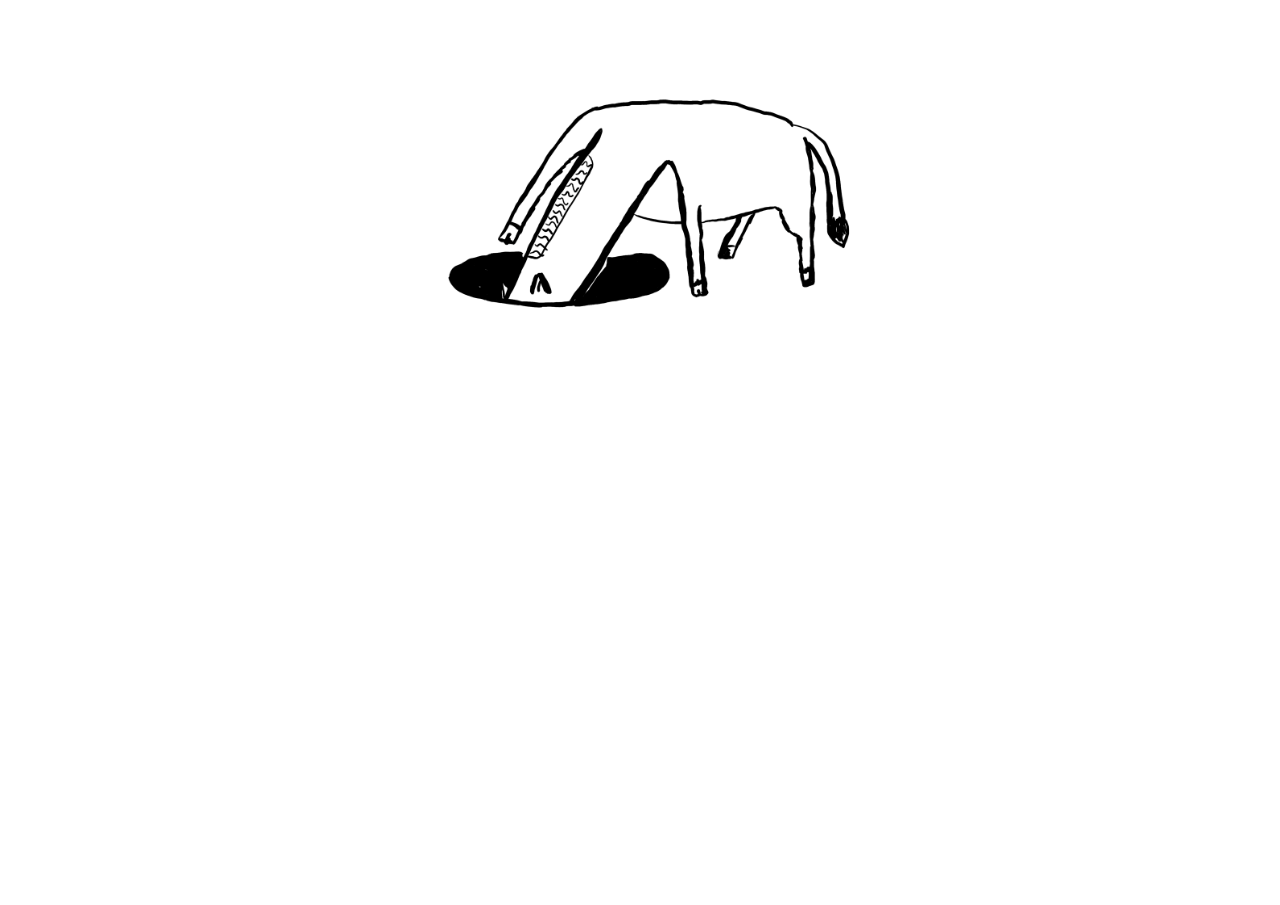
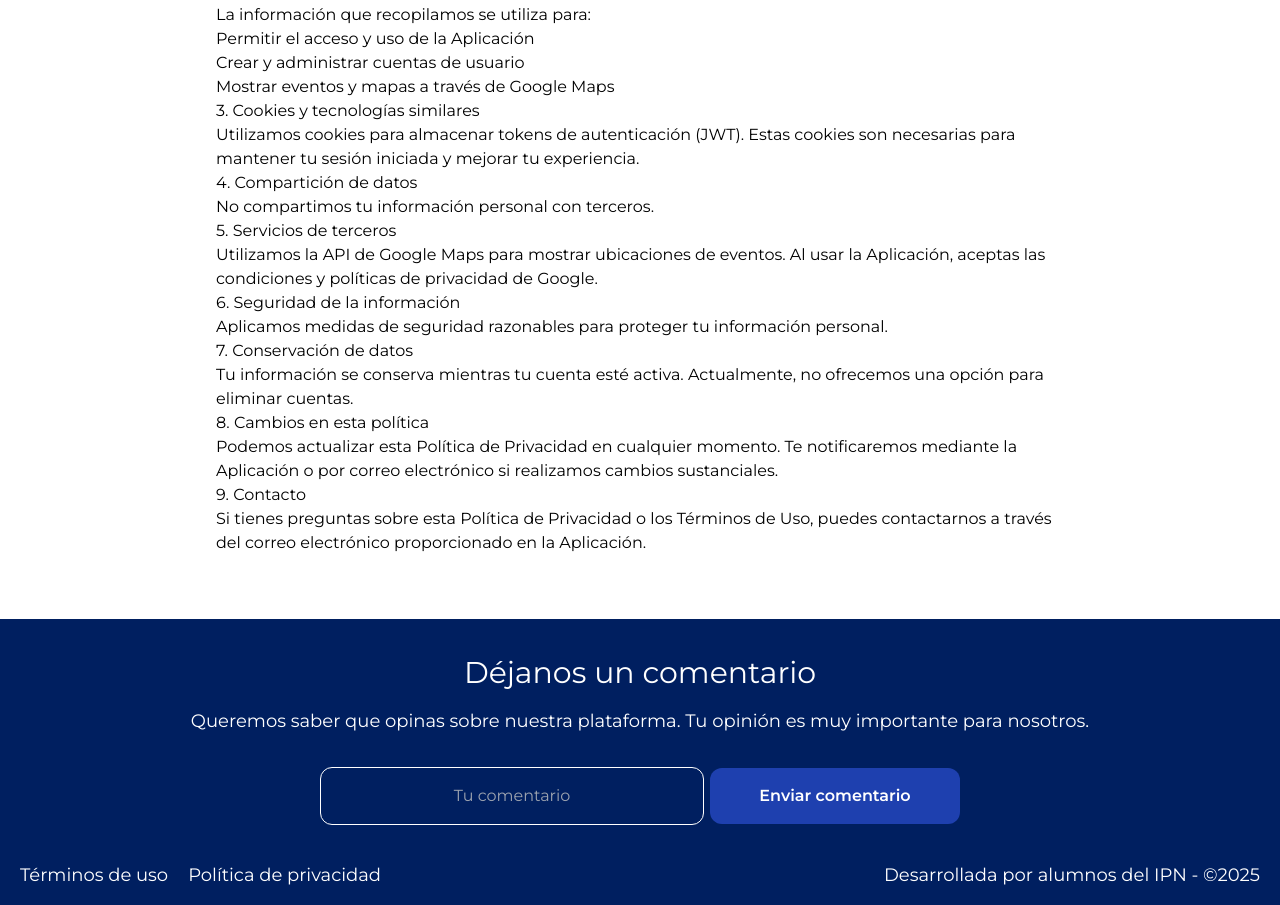
Before and after one commit to mapper895/Prototipo-tesis, a React (Vite) app in the folder frontend/: page /legal/politica-de-privacidad in a window 1280 px wide. Shown: the part 341-1246 px from the top of the page. Before the commit the page ends 800 px from the top, so only its background shows below. Built offline with nearby package versions, Linux system fonts and the light colour scheme; no server answers.

Commit message:
Correccion de errores/sugerencias del usuario

```diff
--- a/frontend/src/App.jsx
+++ b/frontend/src/App.jsx
@@ -19,6 +19,7 @@ import SearchResultsPage from "./pages/SearchResultsPage";
 import MyReservationsPage from "./pages/MyReservationsPage";
 import OnboardingForm from "./pages/OnboardingForm";
 import FeedbackPopup from "./components/FeedbackPopup";
+import LegalPage from "./pages/LegalPage";
 
 function App() {
   const { user, isCheckingAuth, authCheck } = useAuthStore();
@@ -102,6 +103,7 @@ function App() {
         <Route path="/events/category/:category" element={<CategoryPage />} />
         <Route path="/top-10-cdmx" element={<PopularPage />} />
         <Route path="/search-results" element={<SearchResultsPage />} />
+        <Route path="/legal/:type" element={<LegalPage />} />
 
         <Route path="/*" element={<NotFoundPage />} />
       </Routes>
--- a/frontend/src/components/EventFormComponent.jsx
+++ b/frontend/src/components/EventFormComponent.jsx
@@ -180,10 +180,15 @@ const EventFormComponent = ({
       const imageUrl = await uploadImageToCloudinary(file); // Obtienes la URL pública de Cloudinary
 
       // Ahora actualizamos el estado de Zustand con la URL de la imagen
-      setEventData({ imageUrl: imageUrl });
+      setEventData((prev) => ({ ...prev, imageUrl }));
     } catch (error) {
       console.error("Error al cargar la imagen", error);
     }
+  };
+
+  // Funcion para quitar la imagen del estado
+  const handleRemoveImage = () => {
+    setEventData({ ...eventData, imageUrl: "" });
   };
 
   return (
@@ -508,6 +513,13 @@ const EventFormComponent = ({
               alt="Vista previa de la imagen"
               className="w-32 h-32 object-cover"
             />
+            <button
+              type="button"
+              className="text-red-500 mt-2"
+              onClick={handleRemoveImage}
+            >
+              Quitar imagen
+            </button>
           </div>
         )}
       </div>
--- a/frontend/src/components/Footer.jsx
+++ b/frontend/src/components/Footer.jsx
@@ -1,3 +1,4 @@
+import { Link } from "react-router-dom";
 import { useFeedbackStore } from "../store/feedbackStore";
 
 const Footer = () => {
@@ -85,12 +86,18 @@ const Footer = () => {
       </div>
       <div className="w-full flex items-center justify-between md:flex-row flex-col gap-5 md:gap-0 text-center">
         <ul className="flex gap-5 ml-5 text-white list-none md:flex-row flex-col">
-          <li className="md:text-lg text-sm cursor-pointer hover:underline">
+          <Link
+            to={"/legal/terminos-de-uso"}
+            className="md:text-lg text-sm cursor-pointer hover:underline"
+          >
             Términos de uso
-          </li>
-          <li className="md:text-lg text-sm cursor-pointer hover:underline">
+          </Link>
+          <Link
+            to={"/legal/politica-de-privacidad"}
+            className="md:text-lg text-sm cursor-pointer hover:underline"
+          >
             Política de privacidad
-          </li>
+          </Link>
         </ul>
         <p className="mr-5 md:text-lg text-sm text-white">
           Desarrollada por alumnos del IPN - &copy;{new Date().getFullYear()}
--- a/frontend/src/components/Navbar.jsx
+++ b/frontend/src/components/Navbar.jsx
@@ -171,7 +171,7 @@ const Navbar = () => {
         </div>
         {/* Parte derecha del nav */}
         {!user ? (
-          <Link to={"/signup"}>
+          <Link to={"/login"}>
             <CircleUserRound className="size-8" />{" "}
           </Link>
         ) : (
--- a/frontend/src/components/SmallNavbar.jsx
+++ b/frontend/src/components/SmallNavbar.jsx
@@ -60,7 +60,7 @@ const SmallNavbar = () => {
             </div>
           )}
           {!user ? (
-            <Link to={"/signup"}>
+            <Link to={"/login"}>
               <CircleUserRound className="size-8" />
             </Link>
           ) : (
--- a/frontend/src/pages/EventForm.jsx
+++ b/frontend/src/pages/EventForm.jsx
@@ -3,7 +3,6 @@ import { useEffect, useState } from "react";
 import { useEventStore } from "../store/eventStore";
 import { useNavigate, useParams } from "react-router-dom";
 import { useAuthStore } from "../store/authUser";
-import { useMapsStore } from "../store/mapsStore";
 import toast from "react-hot-toast";
 import EventFormComponent from "../components/EventFormComponent";
 import { Loader } from "lucide-react";
@@ -12,7 +11,6 @@ import SmallNavbar from "../components/SmallNavbar";
 const EventPage = () => {
   const { user } = useAuthStore();
   const { eventId } = useParams();
-  const { getApiKey, apiKey } = useMapsStore();
 
   const [eventData, setEventData] = useState({
     title: "",
@@ -61,15 +59,12 @@ const EventPage = () => {
 
   // Cuando el componente se monte, obtenemos las categorías y los datos del evento (si estamos editando)
   useEffect(() => {
-    if (!apiKey) {
-      getApiKey();
-    }
     getCategories();
     if (eventId) {
       getEventById(eventId); // Llamamos para obtener el evento si estamos en edición
     }
     setIsLoading(false);
-  }, [apiKey, getApiKey, getCategories, getEventById, eventId]);
+  }, [getCategories, getEventById, eventId]);
 
   // Si estamos editando, cargamos los datos del evento en el estado
   useEffect(() => {
@@ -117,7 +112,7 @@ const EventPage = () => {
     }
   };
 
-  if (isLoading || !apiKey) {
+  if (isLoading) {
     return (
       <div className="h-screen fixed top-0 right-0 z-99 ">
         <div className="flex justify-center items-center bg-white h-full">
@@ -146,7 +141,6 @@ const EventPage = () => {
             isCreatingEvent={isCreatingEvent}
             isUpdatingEvent={isUpdatingEvent}
             eventId={eventId}
-            apiKey={apiKey}
           />
         </div>
       </div>
--- /dev/null
+++ b/frontend/src/pages/LegalPage.jsx
@@ -0,0 +1,116 @@
+import { useLocation } from "react-router-dom";
+import Navbar from "../components/Navbar";
+import Footer from "../components/Footer";
+import SmallNavbar from "../components/SmallNavbar";
+import { useState } from "react";
+import { useEffect } from "react";
+
+const termsContent = `TÉRMINOS Y CONDICIONES DE USO
+Fecha de entrada en vigor: 28 de junio de 2025
+
+Gracias por utilizar nuestro servicio en https://tesis-app-7sij.onrender.com/ (en adelante, "la Aplicación"). Al acceder o utilizar la Aplicación, aceptas estos Términos y Condiciones de Uso. Si no estás de acuerdo con estos términos, por favor no utilices la Aplicación.
+
+1. Descripción del servicio
+La Aplicación es un gestor de eventos dirigido a personas en la Ciudad de México. Permite visualizar eventos, crear nuevos eventos y acceder a ubicaciones mediante Google Maps.
+
+2. Registro de usuarios
+El registro no es obligatorio para navegar por la Aplicación, pero algunas funcionalidades pueden requerir que proporciones un correo electrónico, nombre de usuario y contraseña.
+
+3. Contenido generado por usuarios
+Los usuarios pueden crear eventos. Eres responsable del contenido que publiques y debes asegurarte de que cumple con todas las leyes aplicables.
+
+4. Uso aceptable
+Te comprometes a no utilizar la Aplicación para fines ilegales o no autorizados, incluyendo la publicación de contenido ofensivo, difamatorio o engañoso.
+
+5. Propiedad intelectual
+Todos los derechos sobre la Aplicación y su contenido (excepto el generado por usuarios) pertenecen a los desarrolladores de la Aplicación.
+
+6. Terminación
+Nos reservamos el derecho de suspender o eliminar cuentas que violen estos Términos sin previo aviso.
+
+7. Modificaciones
+Podemos actualizar estos Términos en cualquier momento. Las modificaciones entrarán en vigor desde su publicación en la Aplicación.`;
+const privacyContent = `POLÍTICA DE PRIVACIDAD
+
+Fecha de entrada en vigor: 28 de junio de 2025
+
+Esta Política de Privacidad explica cómo recopilamos, usamos y protegemos tu información cuando usas nuestra Aplicación.
+
+1. Información que recopilamos
+Podemos recopilar la siguiente información personal:
+
+Correo electrónico
+
+Nombre de usuario
+
+Contraseña (almacenada de forma segura)
+
+2. Uso de la información
+La información que recopilamos se utiliza para:
+
+Permitir el acceso y uso de la Aplicación
+
+Crear y administrar cuentas de usuario
+
+Mostrar eventos y mapas a través de Google Maps
+
+3. Cookies y tecnologías similares
+Utilizamos cookies para almacenar tokens de autenticación (JWT). Estas cookies son necesarias para mantener tu sesión iniciada y mejorar tu experiencia.
+
+4. Compartición de datos
+No compartimos tu información personal con terceros.
+
+5. Servicios de terceros
+Utilizamos la API de Google Maps para mostrar ubicaciones de eventos. Al usar la Aplicación, aceptas las condiciones y políticas de privacidad de Google.
+
+6. Seguridad de la información
+Aplicamos medidas de seguridad razonables para proteger tu información personal.
+
+7. Conservación de datos
+Tu información se conserva mientras tu cuenta esté activa. Actualmente, no ofrecemos una opción para eliminar cuentas.
+
+8. Cambios en esta política
+Podemos actualizar esta Política de Privacidad en cualquier momento. Te notificaremos mediante la Aplicación o por correo electrónico si realizamos cambios sustanciales.
+
+9. Contacto
+Si tienes preguntas sobre esta Política de Privacidad o los Términos de Uso, puedes contactarnos a través del correo electrónico proporcionado en la Aplicación.
+
+`;
+
+const LegalPage = () => {
+  const location = useLocation();
+  const path = location.pathname;
+  const [isMobile, setIsMobile] = useState(false);
+
+  const content = path.includes("terminos-de-uso")
+    ? termsContent
+    : privacyContent;
+
+  // Detectar el tamaño de la pantalla
+  const checkScreenSize = () => {
+    setIsMobile(window.innerWidth <= 1280); // Consideramos 768px o menos como pantallas pequeñas
+  };
+
+  useEffect(() => {
+    checkScreenSize();
+    window.addEventListener("resize", checkScreenSize); // Escuchar cambios de tamaño
+
+    return () => window.removeEventListener("resize", checkScreenSize); // Limpiar el evento
+  }, []);
+
+  return (
+    <>
+      {isMobile ? <SmallNavbar /> : <Navbar />}
+      <div className="max-w-4xl mx-auto p-6 sm:mt-20 mt-10">
+        <article className="prose prose-lg">
+          {content.split("\n").map((line, index) => (
+            <p key={index}>{line}</p>
+          ))}
+        </article>
+      </div>
+      <Footer />
+    </>
+  );
+};
+
+export default LegalPage;
```
Also changed, not shown: 3 other files (tests, documents, lock files or other folders).
